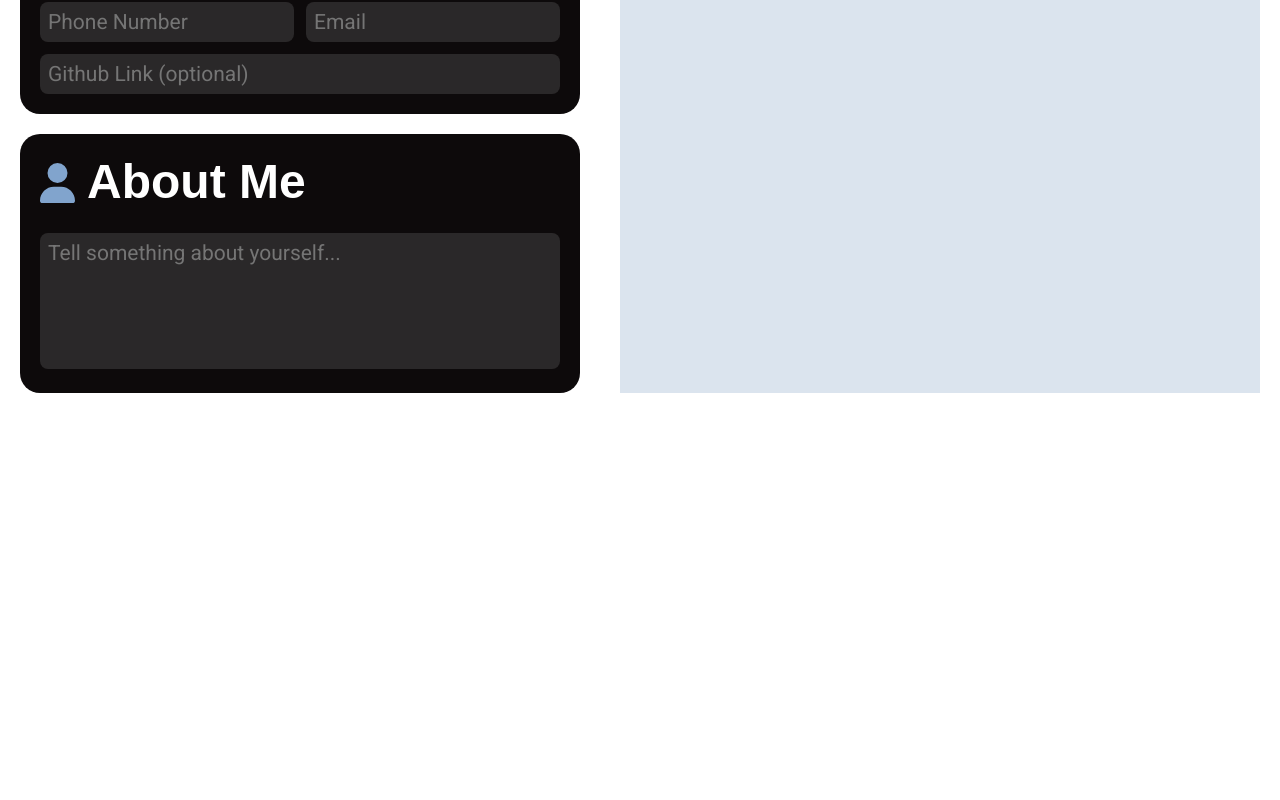
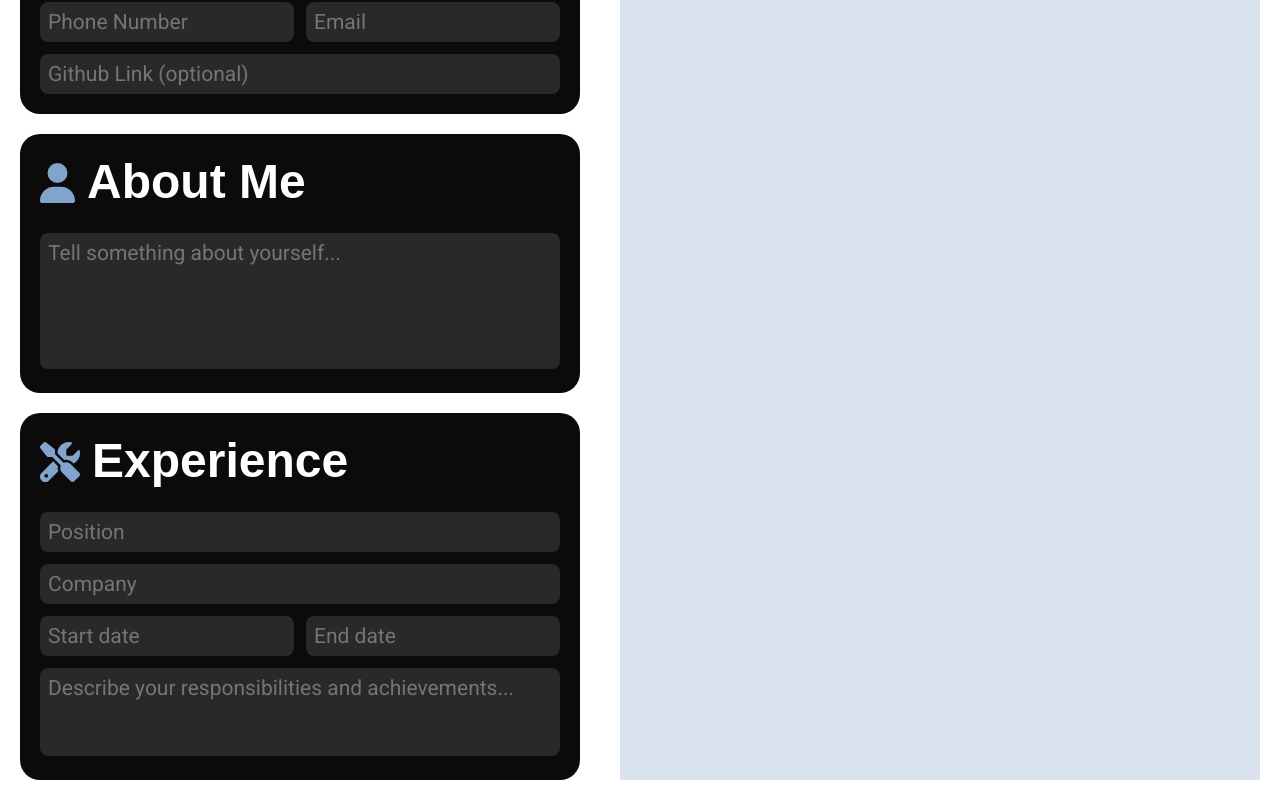
Before and after one commit to Afer1991/cv-application, a React (Vite) app: page / in a window 1280 px wide. Shown: the part 273-1073 px from the top of the page. Before the commit the page ends 800 px from the top, so only its background shows below. Built offline with nearby package versions, Linux system fonts and the light colour scheme; a web font is replaced by a local one.

Commit message:
Create Experience component

```diff
--- a/src/App.jsx
+++ b/src/App.jsx
@@ -1,5 +1,6 @@
 import PersonalInfo from "./components/PersonalInfo"
 import AboutMe from "./components/AboutMe"
+import Experience from "./components/Experience";
 import { useState } from 'react';
 
 function App() {
@@ -57,6 +58,7 @@ function App() {
           updateGitHub={gitHubChange}
         />
         <AboutMe updateAboutMe={aboutMeChange} />
+        <Experience />
       </section>
       <section className="CV">
         <div className="info">
--- /dev/null
+++ b/src/components/Experience.jsx
@@ -0,0 +1,29 @@
+import { FontAwesomeIcon } from "@fortawesome/react-fontawesome"
+import { faScrewdriverWrench } from "@fortawesome/free-solid-svg-icons"
+import styles from '../styles/components.module.css'
+
+function Experience () {
+  return(
+    <div className={styles.container}>
+      <div className={styles.heading}>
+        <FontAwesomeIcon icon={faScrewdriverWrench} />
+        <h1>Experience</h1>
+      </div>
+      <div>
+        <input placeholder="Position" />
+      </div>
+      <div>
+        <input placeholder="Company" />
+      </div>
+      <div className={styles.doubleInput}>
+        <input placeholder="Start date" />
+        <input placeholder="End date" />
+      </div>
+      <div>
+        <textarea rows="3" placeholder="Describe your responsibilities and achievements..."></textarea>
+      </div>
+    </div>
+  );
+}
+
+export default Experience
```
